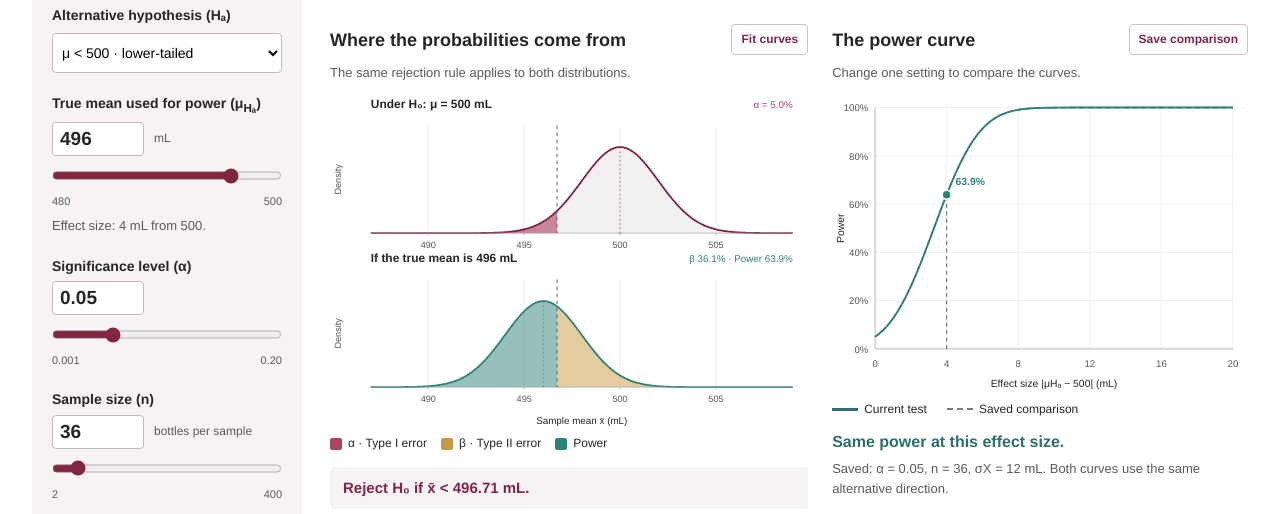
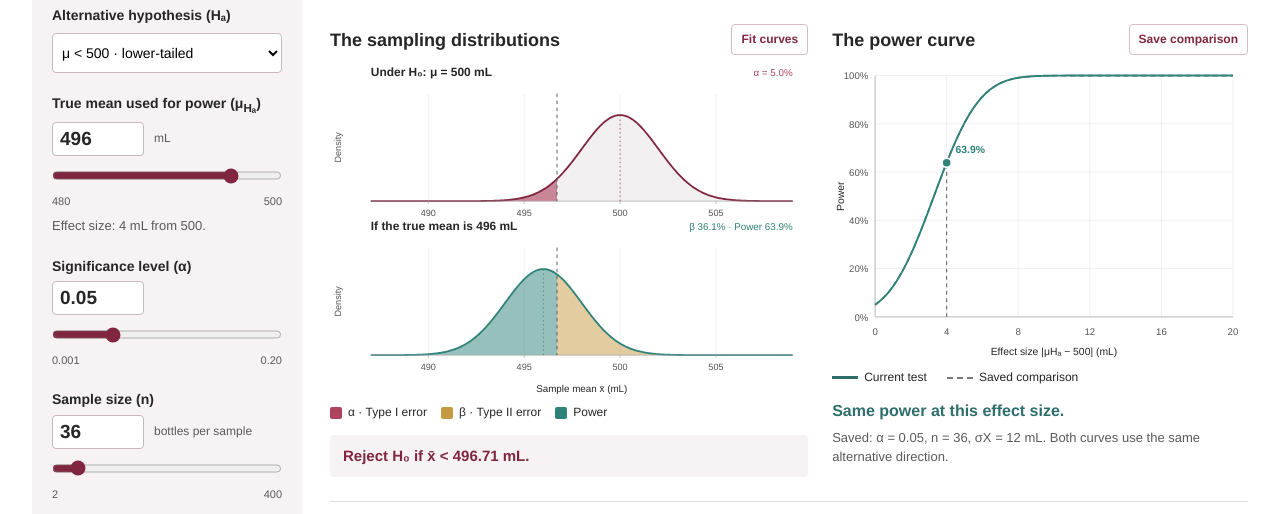
Before and after one commit to rodari00/econ1151-power, a plain HTML site: page index.html in a window 1280 px wide. Shown: the part 270-784 px from the top of the page. Drawn offline with Linux system fonts and the light colour scheme.

Commit message:
Trim plot explanations and rename sampling distributions

```diff
--- a/index.html
+++ b/index.html
@@ -18,8 +18,8 @@
 <div class="workspace">
  <section class="outcomes" aria-label="Probabilities" aria-live="polite"><div class="alpha"><span>Type I error (α)</span><strong id="alphaValue"></strong><small>Reject when μ = 500</small></div><div class="beta"><span>Type II error (β)</span><strong id="betaValue"></strong><small id="betaMeaning"></small></div><div class="power"><span>Power (1 − β)</span><strong id="powerValue"></strong><small id="powerMeaning"></small></div></section>
  <div class="graphs">
-  <section class="distribution-panel"><div class="section-title"><h2>Where the probabilities come from</h2><button id="fit" class="quiet small">Fit curves</button></div><p class="hint">The same rejection rule applies to both distributions.</p><svg id="distributions" viewBox="0 0 680 490" role="img" aria-labelledby="distTitle distDesc"></svg><div class="legend area-legend"><span><i style="background:var(--alpha)"></i>α · Type I error</span><span><i style="background:var(--beta)"></i>β · Type II error</span><span><i style="background:var(--power)"></i>Power</span></div><div id="decision" class="decision"></div><p class="hint scale-note">Both plots use the same axes. The view expands if needed; “Fit curves” resets the scale.</p></section>
-  <section class="power-panel"><div class="section-title"><h2>The power curve</h2><button id="pin" class="quiet small">Save comparison</button></div><p class="hint">Change one setting to compare the curves.</p><svg id="powerCurve" viewBox="0 0 560 420" role="img" aria-labelledby="powerTitle powerDesc"></svg><div class="legend"><span><i class="line current"></i>Current test</span><span><i class="line saved"></i>Saved comparison</span></div><p id="comparison" class="comparison" aria-live="polite"></p><p id="baselineSettings" class="hint"></p></section>
+  <section class="distribution-panel"><div class="section-title"><h2>The sampling distributions</h2><button id="fit" class="quiet small">Fit curves</button></div><svg id="distributions" viewBox="0 0 680 490" role="img" aria-labelledby="distTitle distDesc"></svg><div class="legend area-legend"><span><i style="background:var(--alpha)"></i>α · Type I error</span><span><i style="background:var(--beta)"></i>β · Type II error</span><span><i style="background:var(--power)"></i>Power</span></div><div id="decision" class="decision"></div></section>
+  <section class="power-panel"><div class="section-title"><h2>The power curve</h2><button id="pin" class="quiet small">Save comparison</button></div><svg id="powerCurve" viewBox="0 0 560 420" role="img" aria-labelledby="powerTitle powerDesc"></svg><div class="legend"><span><i class="line current"></i>Current test</span><span><i class="line saved"></i>Saved comparison</span></div><p id="comparison" class="comparison" aria-live="polite"></p><p id="baselineSettings" class="hint"></p></section>
  </div>
  <footer><span>Module 11 · Type I and II errors and power</span><div><button id="downloadPlot" class="quiet small">Save plots (SVG)</button><button id="downloadData" class="quiet small">Save power curve (CSV)</button></div></footer>
 </div>
```
